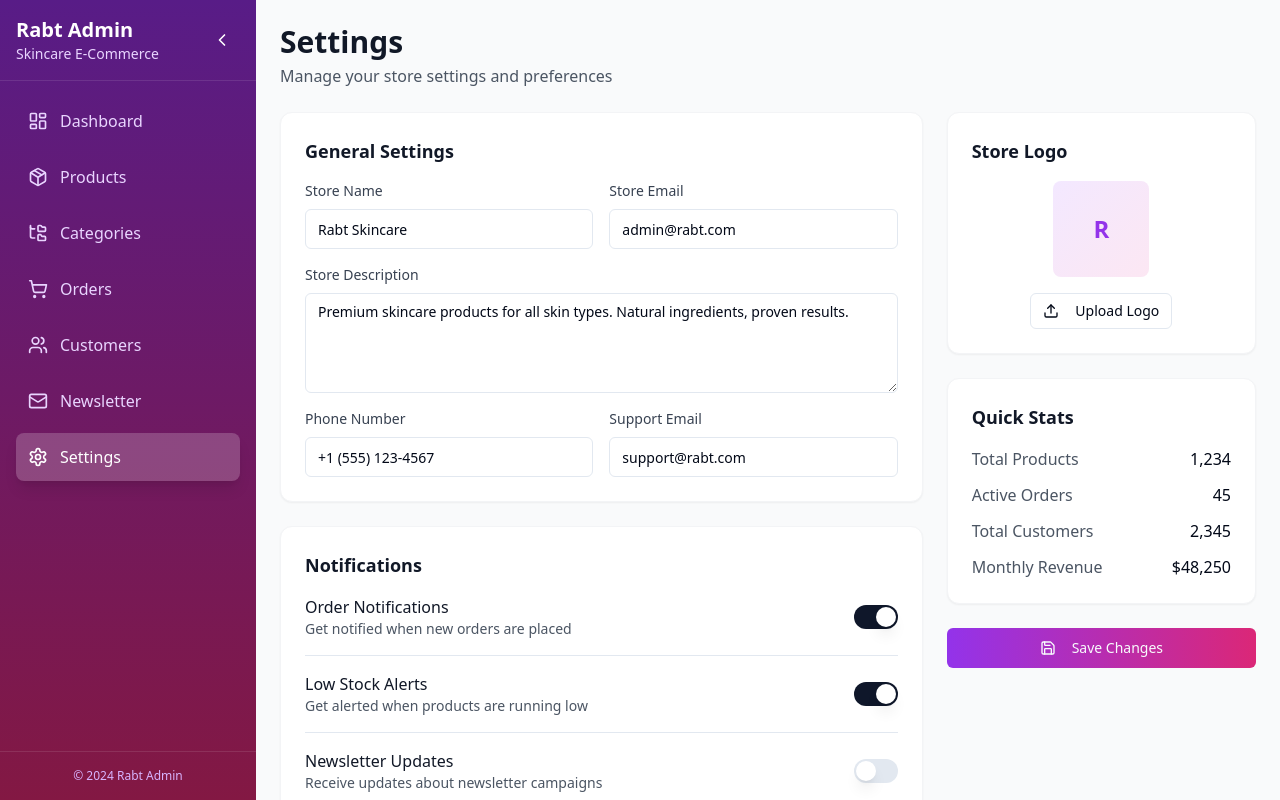
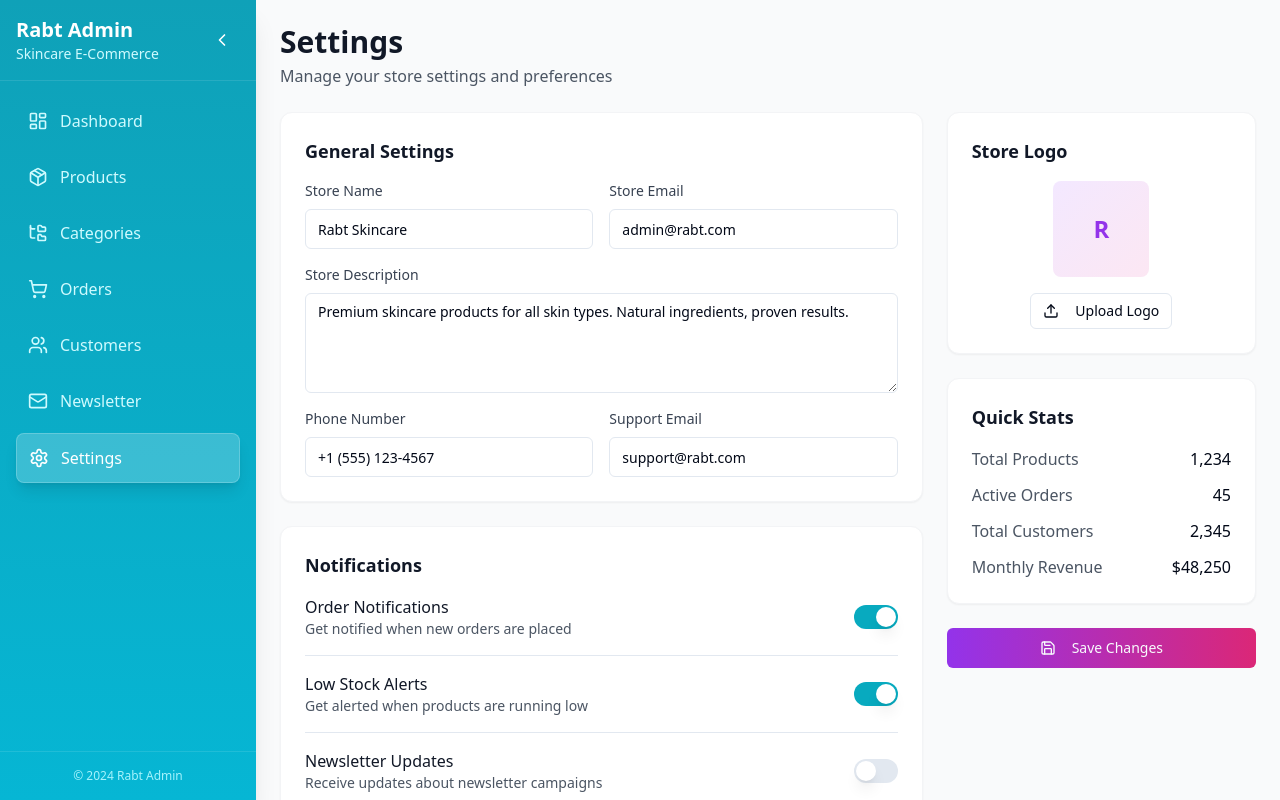
Before and after one commit to Aditya-lab-andro/rabt-skin-admin-panel, a React (Vite) app: page /settings in a window 1280 px wide. Shown: the top 800 px of the page. Built offline with nearby package versions, Linux system fonts and the light colour scheme.

Commit message:
Refactor: Use Aceternity UI and set primary color
Use the Aceternity UI library and set the primary color to #0fa1b8.

```diff
--- a/src/components/AdminSidebar.tsx
+++ b/src/components/AdminSidebar.tsx
@@ -30,7 +30,7 @@ export const AdminSidebar = () => {
 
   return (
     <div className={cn(
-      "bg-gradient-to-b from-purple-900 to-pink-900 text-white transition-all duration-300 flex flex-col h-screen",
+      "bg-gradient-to-b from-[#0fa1b8] to-[#06b6d4] text-white transition-all duration-300 flex flex-col h-screen shadow-xl",
       isCollapsed ? "w-16" : "w-64"
     )}>
       {/* Header */}
@@ -39,7 +39,7 @@ export const AdminSidebar = () => {
           {!isCollapsed && (
             <div>
               <h1 className="text-xl font-bold">Rabt Admin</h1>
-              <p className="text-sm text-purple-200">Skincare E-Commerce</p>
+              <p className="text-sm text-cyan-100">Skincare E-Commerce</p>
             </div>
           )}
           <button
@@ -64,8 +64,8 @@ export const AdminSidebar = () => {
               className={cn(
                 "flex items-center px-3 py-3 rounded-lg transition-all duration-200 group",
                 isActive
-                  ? "bg-white/20 text-white shadow-lg"
-                  : "text-purple-200 hover:bg-white/10 hover:text-white"
+                  ? "bg-white/20 text-white shadow-lg border border-white/20"
+                  : "text-cyan-100 hover:bg-white/10 hover:text-white"
               )}
             >
               <Icon size={20} className="shrink-0" />
@@ -81,7 +81,7 @@ export const AdminSidebar = () => {
       <div className="p-4 border-t border-white/10">
         {!isCollapsed && (
           <div className="text-center">
-            <p className="text-xs text-purple-300">© 2024 Rabt Admin</p>
+            <p className="text-xs text-cyan-200">© 2024 Rabt Admin</p>
           </div>
         )}
       </div>
--- a/src/components/DashboardChart.tsx
+++ b/src/components/DashboardChart.tsx
@@ -32,12 +32,12 @@ export const DashboardChart = () => {
             dataKey="sales"
             stroke="url(#salesGradient)"
             strokeWidth={3}
-            dot={{ fill: '#8b5cf6', strokeWidth: 2, r: 4 }}
+            dot={{ fill: '#0fa1b8', strokeWidth: 2, r: 4 }}
           />
           <defs>
             <linearGradient id="salesGradient" x1="0%" y1="0%" x2="100%" y2="0%">
-              <stop offset="0%" stopColor="#8b5cf6" />
-              <stop offset="100%" stopColor="#ec4899" />
+              <stop offset="0%" stopColor="#0fa1b8" />
+              <stop offset="100%" stopColor="#06b6d4" />
             </linearGradient>
           </defs>
         </LineChart>
--- a/src/components/StatsCard.tsx
+++ b/src/components/StatsCard.tsx
@@ -24,8 +24,8 @@ export const StatsCard = ({ title, value, change, changeType, icon: Icon }: Stat
           <p className="text-2xl font-bold text-gray-900 mt-1">{value}</p>
           <p className={`text-sm mt-1 ${changeColor}`}>{change}</p>
         </div>
-        <div className="p-3 bg-gradient-to-br from-purple-100 to-pink-100 rounded-lg">
-          <Icon className="w-6 h-6 text-purple-600" />
+        <div className="p-3 bg-gradient-to-br from-[#0fa1b8]/10 to-[#06b6d4]/20 rounded-lg">
+          <Icon className="w-6 h-6 text-[#0fa1b8]" />
         </div>
       </div>
     </div>
--- a/src/index.css
+++ b/src/index.css
@@ -1,3 +1,4 @@
+
 @tailwind base;
 @tailwind components;
 @tailwind utilities;
@@ -15,7 +16,7 @@
     --popover: 0 0% 100%;
     --popover-foreground: 222.2 84% 4.9%;
 
-    --primary: 222.2 47.4% 11.2%;
+    --primary: 187 92% 39%;
     --primary-foreground: 210 40% 98%;
 
     --secondary: 210 40% 96.1%;
@@ -32,25 +33,18 @@
 
     --border: 214.3 31.8% 91.4%;
     --input: 214.3 31.8% 91.4%;
-    --ring: 222.2 84% 4.9%;
+    --ring: 187 92% 39%;
 
     --radius: 0.5rem;
 
     --sidebar-background: 0 0% 98%;
-
     --sidebar-foreground: 240 5.3% 26.1%;
-
-    --sidebar-primary: 240 5.9% 10%;
-
+    --sidebar-primary: 187 92% 39%;
     --sidebar-primary-foreground: 0 0% 98%;
-
     --sidebar-accent: 240 4.8% 95.9%;
-
     --sidebar-accent-foreground: 240 5.9% 10%;
-
     --sidebar-border: 220 13% 91%;
-
-    --sidebar-ring: 217.2 91.2% 59.8%;
+    --sidebar-ring: 187 92% 39%;
   }
 
   .dark {
@@ -63,7 +57,7 @@
     --popover: 222.2 84% 4.9%;
     --popover-foreground: 210 40% 98%;
 
-    --primary: 210 40% 98%;
+    --primary: 187 92% 39%;
     --primary-foreground: 222.2 47.4% 11.2%;
 
     --secondary: 217.2 32.6% 17.5%;
@@ -80,15 +74,15 @@
 
     --border: 217.2 32.6% 17.5%;
     --input: 217.2 32.6% 17.5%;
-    --ring: 212.7 26.8% 83.9%;
+    --ring: 187 92% 39%;
     --sidebar-background: 240 5.9% 10%;
     --sidebar-foreground: 240 4.8% 95.9%;
-    --sidebar-primary: 224.3 76.3% 48%;
+    --sidebar-primary: 187 92% 39%;
     --sidebar-primary-foreground: 0 0% 100%;
     --sidebar-accent: 240 3.7% 15.9%;
     --sidebar-accent-foreground: 240 4.8% 95.9%;
     --sidebar-border: 240 3.7% 15.9%;
-    --sidebar-ring: 217.2 91.2% 59.8%;
+    --sidebar-ring: 187 92% 39%;
   }
 }
 
@@ -101,3 +95,8 @@
     @apply bg-background text-foreground;
   }
 }
+
+/* Aceternity UI specific styles */
+.aceternity-gradient {
+  background: linear-gradient(135deg, #0fa1b8 0%, #06b6d4 100%);
+}
```
